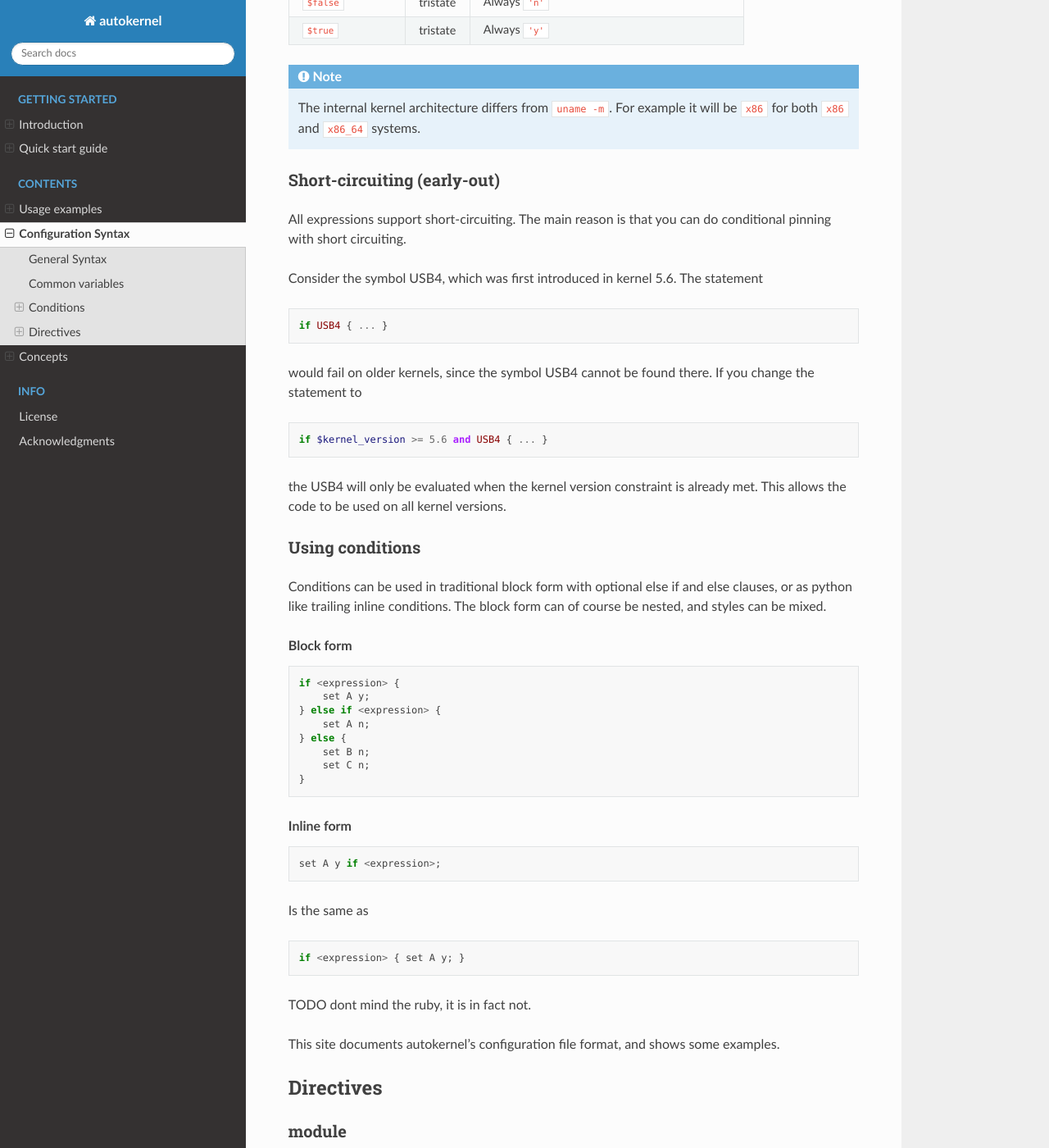
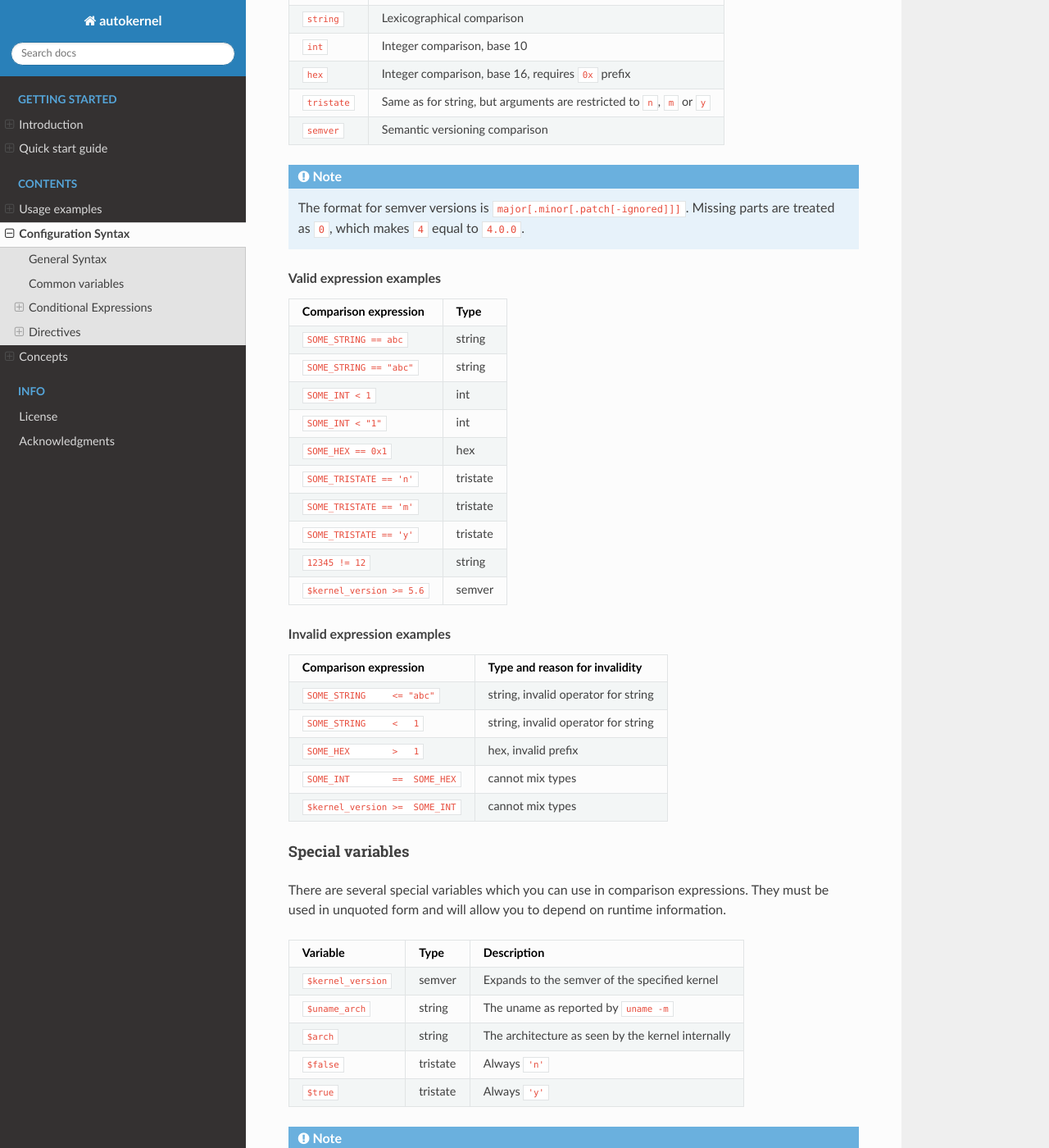
Before and after one commit to oddlama/autokernel, a Sphinx documentation site: the page built from docs/configuration/syntax.rst, in a window 1280 px wide and 1400 px high, scrolled down 4748 px. Shown: the whole window at 82% size. Built offline with Sphinx 7.4.7 and the Read the Docs theme 2.0.0, drawn with Linux system fonts in a browser that asks for light colours; some of the changed text lies outside the part shown.

Commit message:
Finished block on expressions

```diff
--- a/docs/configuration/syntax.rst
+++ b/docs/configuration/syntax.rst
@@ -92,8 +92,10 @@
 Common variables
 ----------------
 
-In several places you will be able to refer to variables.
-Those cases will be explicitly stated in the description of the directive.
+In several places you will be able to refer to variables. Mostly
+in strings and pathnames. All statements will explicitly state which
+variables can be used in the description of the directive.
+
 The common variables are:
 
 ==================== ================================================
@@ -105,25 +107,55 @@
 ``{UNAME_ARCH}``     The host architecture as ``uname -m`` reports it
 ==================== ================================================
 
-Conditions
-----------
+Conditional Expressions
+-----------------------
 
 Autokernel supports conditions for all statements in :ref:`directive-module` blocks.
 They will only be executed if all attached conditions are met.
 
-Expression Syntax
-^^^^^^^^^^^^^^^^^
+Overview
+^^^^^^^^
 
-Conditions are expressions with traditional form, operator precedence is
-not, and, or. The following expressions are allowed:
+Conditions can be used in both traditional form with optional ``else if`` and ``else`` blocks,
+or as python like trailing conditions. The block form can of course be nested, and
+styles can be mixed freely.
 
-.. topic:: Operator precedence
+.. topic:: Block form
 
-    #. ``()``: expression grouping
-    #. ``A <cmp> B``: any explicit comparison
-    #. ``not``: inversion operator
-    #. ``and``: and clauses
-    #. ``or``: or clauses
+    .. code-block:: ruby
+
+        # Traditional if clause with optional blocks
+        if <expression> {
+            set A y;
+        } else if <expression> {
+            set A n;
+        } else {
+            # Nested block
+            if <expression> {
+                set B n;
+            }
+
+            set C n;
+        }
+
+.. topic:: Inline short form
+
+    .. code-block:: ruby
+
+        set A y if <expression>;
+
+        # is the same as
+        if <expression> { set A y; }
+
+    .. note::
+
+        Trailing conditions are currently attached to the whole statement and cannot use an
+        ``else`` token to specify an alternate value.
+
+Expressions
+^^^^^^^^^^^
+
+Expressions are written as they are in most other programming languages:
 
 .. topic:: Expression syntax
 
@@ -138,6 +170,14 @@
     ``A <cmp> B``              Comparison. See :ref:`conditions-comparison`
     ========================== ============================================
 
+.. topic:: Operator precedence
+
+    #. ``()``: expression grouping
+    #. ``A <cmp> B``: any explicit comparison
+    #. ``not``: inversion operator
+    #. ``and``: and clauses
+    #. ``or``: or clauses
+
 .. _conditions-comparison:
 
 Comparisons
@@ -145,18 +185,19 @@
 
 All expressions boil down to comparisons.
 
-.. topic:: Comparison syntax
+Comparison syntax
+~~~~~~~~~~~~~~~~~
 
-    ========================== ===============================
-    Expression                 Meaning
-    ========================== ===============================
-    ``A == B``, ``A is B``     A is     equal to B
-    ``A != B``, ``A is not B`` A is not equal to B
-    ``A <= B``                 A is less    than or equal to B
-    ``A < B``                  A is less    than             B
-    ``A >= B``                 A is greater than or equal to B
-    ``A > B``                  A is greater than             B
-    ========================== ===============================
+========================== ===============================
+Expression                 Meaning
+========================== ===============================
+``A == B``, ``A is B``     A is     equal to B
+``A != B``, ``A is not B`` A is not equal to B
+``A <= B``                 A is less    than or equal to B
+``A < B``                  A is less    than             B
+``A >= B``                 A is greater than or equal to B
+``A > B``                  A is greater than             B
+========================== ===============================
 
 .. topic:: Chaining
 
@@ -170,56 +211,71 @@
         intermediate truth values.
         ``A != B != C`` is guaranteed to be the same as ``A != B and B != C``.
 
-.. topic:: Type inference
+Type inference
+~~~~~~~~~~~~~~
 
-    The result of a comparison depends on the inferred type, as for example strings
-    comparisons are different to integer comparisons. The rules are simple:
+The result of a comparison depends on the inferred type, as for example strings
+comparisons are different to integer comparisons. The rules are simple:
 
-    #. Literals have no type and will inherit the type from the rest of the expression.
-    #. Kernel symbols and special variables have fixed types.
-    #. If no type can be inferred, string comparison will be used (e.g. when comparing two literals).
-    #. Variables of different types cannot be mixed.
+#. Literals have no type and will inherit the type from the rest of the expression.
+#. Kernel symbols and special variables have fixed types.
+#. If no type can be inferred, string comparison will be used (e.g. when comparing two literals).
+#. Variables of different types cannot be mixed.
 
-.. topic:: Comparison types
+Comparison types
+~~~~~~~~~~~~~~~~
 
-    These are the existing comparison types:
+These are the existing comparison types:
 
-    ============ =========================================================================
-    Type         Description
-    ============ =========================================================================
-    ``string``   Lexicographical comparison
-    ``int``      Integer comparison, base 10
-    ``hex``      Integer comparison, base 16, requires ``0x`` prefix
-    ``tristate`` Same as for string, but arguments are restricted to ``n``, ``m`` or ``y``
-    ``semver``   Semantic versioning comparison
-    ============ =========================================================================
+============ =========================================================================
+Type         Description
+============ =========================================================================
+``string``   Lexicographical comparison
+``int``      Integer comparison, base 10
+``hex``      Integer comparison, base 16, requires ``0x`` prefix
+``tristate`` Same as for string, but arguments are restricted to ``n``, ``m`` or ``y``
+``semver``   Semantic versioning comparison
+============ =========================================================================
 
-    .. note::
+.. note::
 
-        The format for semver versions is ``major[.minor[.patch[-ignored]]]``.
-        Missing parts are treated as ``0``, which makes ``4`` equal to ``4.0.0``.
+    The format for semver versions is ``major[.minor[.patch[-ignored]]]``.
+    Missing parts are treated as ``0``, which makes ``4`` equal to ``4.0.0``.
 
-Have a look at the following comparisons, their comparison type and their validity:
-- SOME_STRING     == abc   (string, valid)
-- SOME_STRING     == "abc" (string, valid)
-- SOME_STRING     <= "abc" (string, invalid operator for string)
-- SOME_STRING     <   1    (string, invalid operator for string)
-- SOME_INT        <   1    (int, valid)
-- SOME_INT        <  "1"   (int, valid)
-- SOME_HEX        <=  1    (hex, invalid prefix)
-- SOME_HEX        ==  0x1  (hex, valid)
-- SOME_TRISTATE   == 'n'   (tristate, valid)
-- SOME_TRISTATE   == 'm'   (tristate, valid)
-- SOME_TRISTATE   == 'y'   (tristate, valid)
-- 12345           !=  12   (string, valid)
-- $kernel_version >=  5.6  (semver, valid)
+.. topic:: Valid expression examples
 
+    ============================ =======================================
+    Comparison expression        Type
+    ============================ =======================================
+    ``SOME_STRING == abc``       string
+    ``SOME_STRING == "abc"``     string
+    ``SOME_INT < 1``             int
+    ``SOME_INT < "1"``           int
+    ``SOME_HEX == 0x1``          hex
+    ``SOME_TRISTATE == 'n'``     tristate
+    ``SOME_TRISTATE == 'm'``     tristate
+    ``SOME_TRISTATE == 'y'``     tristate
+    ``12345 != 12``              string
+    ``$kernel_version >= 5.6``   semver
+    ============================ =======================================
 
-Special comparison variables
-^^^^^^^^^^^^^^^^^^^^^^^^^^^^
+.. topic:: Invalid expression examples
 
-There are several special variables which must be used in unquoted form
-and will allow you to depend on runtime information.
+    ================================ =======================================
+    Comparison expression            Type and reason for invalidity
+    ================================ =======================================
+    ``SOME_STRING     <= "abc"``     string, invalid operator for string
+    ``SOME_STRING     <   1``        string, invalid operator for string
+    ``SOME_HEX        >   1``        hex, invalid prefix
+    ``SOME_INT        ==  SOME_HEX`` cannot mix types
+    ``$kernel_version >=  SOME_INT`` cannot mix types
+    ================================ =======================================
+
+Special variables
+~~~~~~~~~~~~~~~~~
+
+There are several special variables which you can use in comparison expressions.
+They must be used in unquoted form and will allow you to depend on runtime information.
 
 =================== ======== =================================================
 Variable            Type     Description
@@ -239,60 +295,30 @@
 Short-circuiting (early-out)
 ^^^^^^^^^^^^^^^^^^^^^^^^^^^^
 
-All expressions support short-circuiting. The main reason is that you can do conditional
-pinning with short circuiting.
-
-Consider the symbol USB4, which was first introduced in kernel 5.6. The statement
+All expressions support short-circuiting. The main reason is for this is
+that it allows conditional pinning. Consider the symbol ``USB4``, which
+was first introduced in kernel version ``5.6``. Just writing the conditional
+block
 
 .. code-block:: ruby
 
-    if USB4 { ... }
+    if USB4 {
+        # ...
+    }
 
-would fail on older kernels, since the symbol USB4 cannot be found there.
-If you change the statement to
+would fail on all kernels older than ``5.6``, since the symbol ``USB4`` does not
+exist and therefore will raise an error in the expression. But if you change the
+statement to
 
 .. code-block:: ruby
 
-    if $kernel_version >= 5.6 and USB4 { ... }
+    if $kernel_version >= 5.6 and USB4 {
+        # ...
+    }
 
-the USB4 will only be evaluated when the kernel version constraint is already met.
-This allows the code to be used on all kernel versions.
-
-Using conditions
-^^^^^^^^^^^^^^^^
-
-Conditions can be used in traditional block form with optional else if and else clauses,
-or as python like trailing inline conditions. The block form can of course be nested, and
-styles can be mixed.
-
-.. topic:: Block form
-
-    .. code-block:: ruby
-
-        if <expression> {
-            set A y;
-        } else if <expression> {
-            set A n;
-        } else {
-            set B n;
-            set C n;
-        }
-
-.. topic:: Inline form
-
-    .. code-block:: ruby
-
-        set A y if <expression>;
-
-    Is the same as
-
-    .. code-block:: ruby
-
-        if <expression> { set A y; }
-
-TODO dont mind the ruby, it is in fact not.
-
-This site documents autokernel's configuration file format, and shows some examples.
+the short circuiting of the expression will prevent the ``USB4`` part from
+being evaluated when the kernel version constraint is not met.
+This allows to maintain compatibility to several kernel versions.
 
 Directives
 ----------
```
